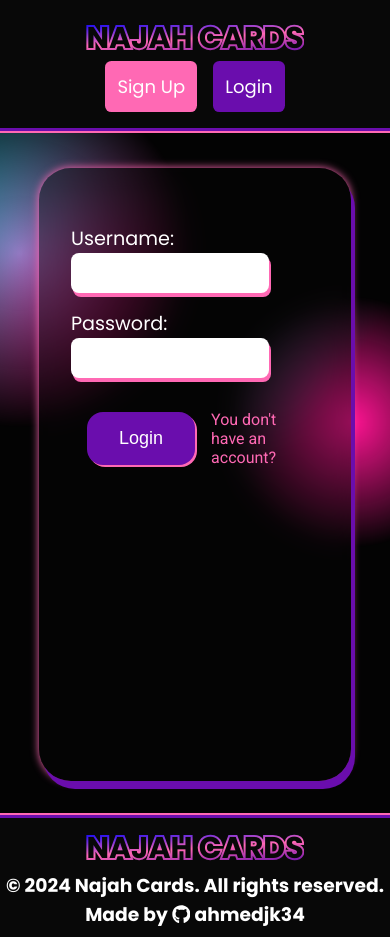
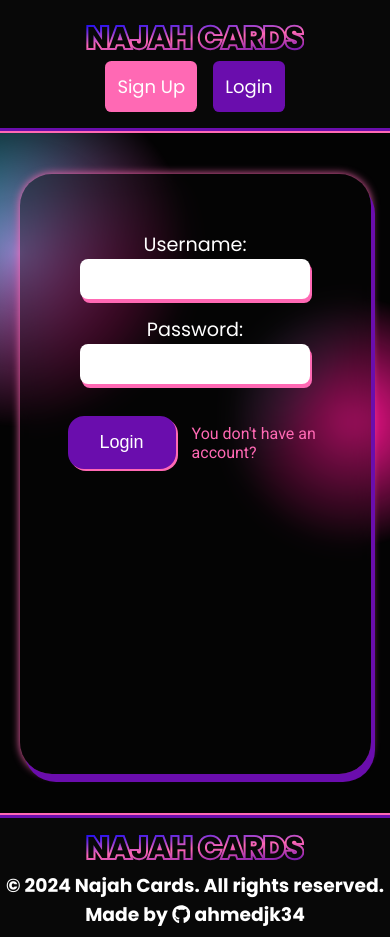
Before and after one commit to ahmedjk34/najah-cards, a Next.js app: page /auth/login in a window 390 px wide. Built offline with nearby package versions, Linux system fonts and the light colour scheme.

Commit message:
account for mobile layout for auth page

```diff
--- a/src/app/auth/auth.module.scss
+++ b/src/app/auth/auth.module.scss
@@ -37,8 +37,8 @@
   .modal {
     position: relative;
     z-index: 2;
-    height: 90%;
-    width: min(1000px, 80%);
+    height: min(600px, 90%);
+    width: min(600px, 90%);
     background-color: rgba($color: v.$secondary-background, $alpha: 0.4);
     border-radius: 2rem;
     -webkit-backdrop-filter: blur(10px);
@@ -58,7 +58,7 @@
       display: flex;
       flex-direction: column;
       text-align: left;
-
+      align-items: center;
       label {
         font-size: larger;
         font-family: v.$title-font;
@@ -83,6 +83,8 @@
       gap: 1rem;
       align-items: center;
       padding: 1rem;
+      justify-content: center;
+      width: 100%;
       button {
         background-color: v.$primary-accent;
         color: v.$text-color;
```
Also changed, not shown: src/app/auth/signup/page.tsx (+4 -4 lines).
